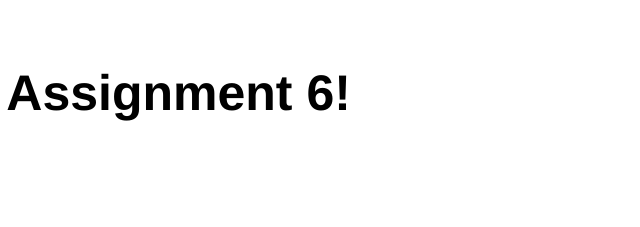
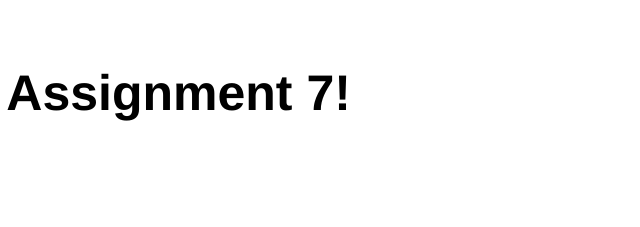
Before and after one commit to zachthomas823/zachthomas823.github.io, a plain HTML site: page assignment7.html in a window 1280 px wide. Shown: the top 227 px of the page, 358-998 px from the left. Drawn offline with Linux system fonts and the light colour scheme; grey boxes are pictures that could not be loaded.

Commit message:
fixed title for assignment 7

```diff
--- a/assignment7.html
+++ b/assignment7.html
@@ -12,7 +12,7 @@
     <body>
 
         <div class="header">
-          <h1>Zach Thomas Assignment 6!</h1>
+          <h1>Zach Thomas Assignment 7!</h1>
           <p>
           <img src="assignment7/assignment7_1.gif" width=300></a> <img src="assignment7/assignment7_2.gif" width=200></a> </br>
           Here is the functionality of the circuit. The infrared from the controller is picked up by the Reciever module turning the LED strip and LCD screen on or off,</br>
```
